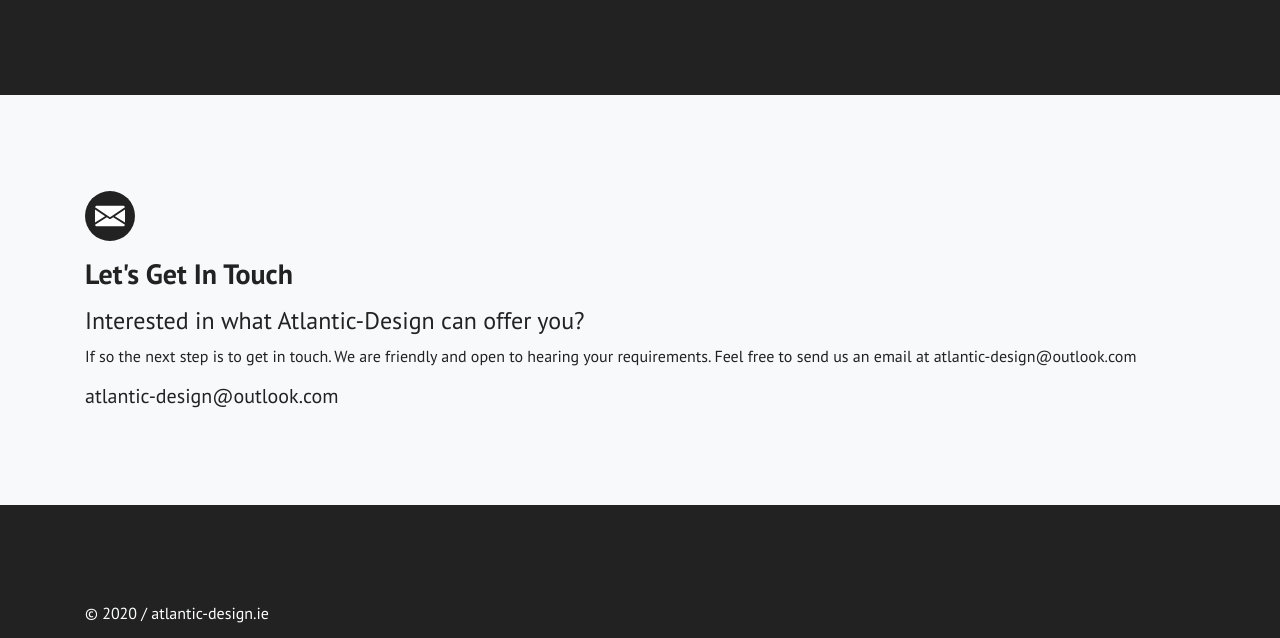
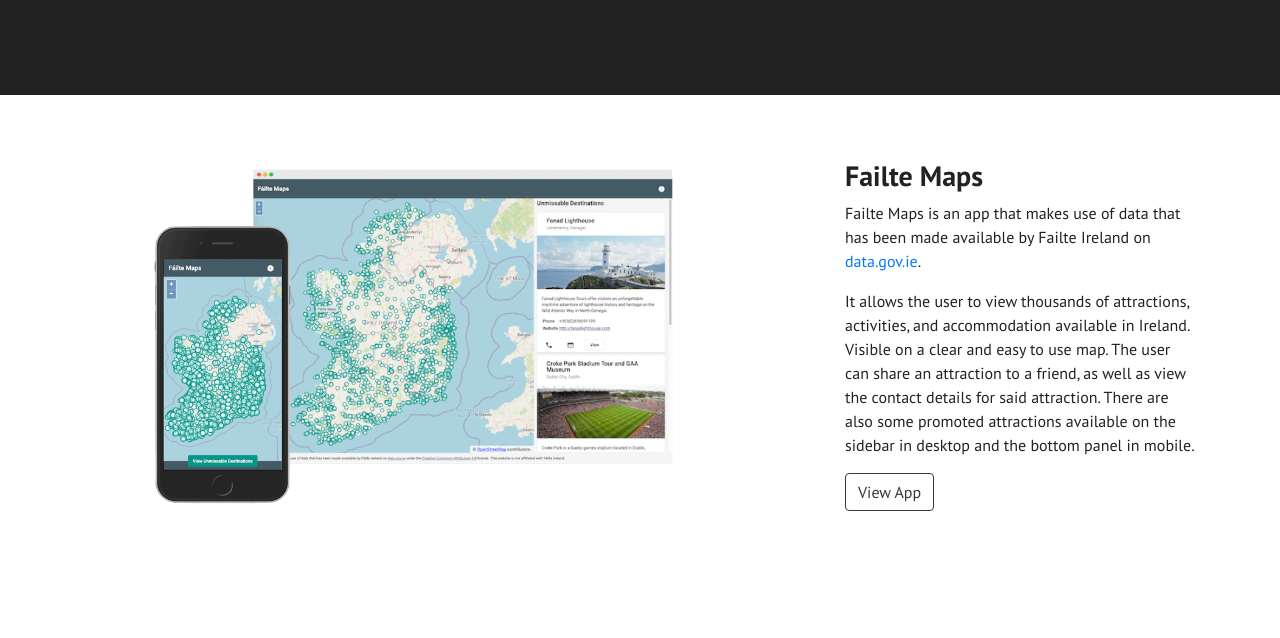
Before and after one commit to AtlanticDesign-ie/AtlanticDesign-ie.github.io, a plain HTML site: page index.html in a window 1280 px wide. Shown: the part 1111-1749 px from the top of the page. Drawn offline with nearby package versions, Linux system fonts and the light colour scheme; a web font is replaced by a local one.

Commit message:
feat: added failte maps link

```diff
--- a/index.html
+++ b/index.html
@@ -26,10 +26,26 @@
       content="Web Design and Development. Located in Donegal and serving the North West with fast and well designed websites."
     />
 
-    <link rel="apple-touch-icon" sizes="57x57" href="images/favicon/apple-icon-57x57.png" />
-    <link rel="apple-touch-icon" sizes="60x60" href="images/favicon/apple-icon-60x60.png" />
-    <link rel="apple-touch-icon" sizes="72x72" href="images/favicon/apple-icon-72x72.png" />
-    <link rel="apple-touch-icon" sizes="76x76" href="images/favicon/apple-icon-76x76.png" />
+    <link
+      rel="apple-touch-icon"
+      sizes="57x57"
+      href="images/favicon/apple-icon-57x57.png"
+    />
+    <link
+      rel="apple-touch-icon"
+      sizes="60x60"
+      href="images/favicon/apple-icon-60x60.png"
+    />
+    <link
+      rel="apple-touch-icon"
+      sizes="72x72"
+      href="images/favicon/apple-icon-72x72.png"
+    />
+    <link
+      rel="apple-touch-icon"
+      sizes="76x76"
+      href="images/favicon/apple-icon-76x76.png"
+    />
     <link
       rel="apple-touch-icon"
       sizes="114x114"
@@ -61,12 +77,30 @@
       sizes="192x192"
       href="images/favicon/android-icon-192x192.png"
     />
-    <link rel="icon" type="image/png" sizes="32x32" href="images/favicon/favicon-32x32.png" />
-    <link rel="icon" type="image/png" sizes="96x96" href="images/favicon/favicon-96x96.png" />
-    <link rel="icon" type="image/png" sizes="16x16" href="images/favicon/favicon-16x16.png" />
+    <link
+      rel="icon"
+      type="image/png"
+      sizes="32x32"
+      href="images/favicon/favicon-32x32.png"
+    />
+    <link
+      rel="icon"
+      type="image/png"
+      sizes="96x96"
+      href="images/favicon/favicon-96x96.png"
+    />
+    <link
+      rel="icon"
+      type="image/png"
+      sizes="16x16"
+      href="images/favicon/favicon-16x16.png"
+    />
     <link rel="manifest" href="images/favicon/manifest.json" />
     <meta name="msapplication-TileColor" content="#ffffff" />
-    <meta name="msapplication-TileImage" content="images/favicon/ms-icon-144x144.png" />
+    <meta
+      name="msapplication-TileImage"
+      content="images/favicon/ms-icon-144x144.png"
+    />
     <meta name="theme-color" content="#ffffff" />
 
     <title>Atlantic Design</title>
@@ -106,6 +140,11 @@
                 <li class="atl-nav__item nav-item">
                   <a class="atl-nav__link nav-link py-3 mt-1" href="#services"
                     >Services</a
+                  >
+                </li>
+                <li class="atl-nav__item nav-item">
+                  <a class="atl-nav__link nav-link py-3 mt-1" href="#showcase"
+                    >Showcase</a
                   >
                 </li>
                 <li class="atl-nav__item nav-item">
@@ -177,7 +216,7 @@
                   x="0px"
                   y="0px"
                   viewBox="0 0 512 512"
-                  style="enable-background:new 0 0 512 512;"
+                  style="enable-background: new 0 0 512 512"
                   xml:space="preserve"
                 >
                   <g>
@@ -250,6 +289,39 @@
     </div>
     <!-- /endorsements -->
 
+    <!-- showcase -->
+    <div id="showcase" class="atl-showcase py-5 failte-maps-theme">
+      <div class="container py-3">
+        <div class="row">
+          <div class="col-md col-md-8 mb-3 mb-md-5 mb-md-0">
+            <img src="./images/failte-maps.png" alt="" />
+          </div>
+          <div class="col-md mb-3 mb-md-5 mb-md-0">
+            <div class="atl-service-card">
+              <div class="atl-service-card__content">
+                <h3>Failte Maps</h3>
+                <p>
+                  Failte Maps is an app that makes use of data that has been
+                  made available by Failte Ireland on
+                  <a href="https://data.gov.ie/" target="_blank">data.gov.ie</a>.
+                </p>
+                <p>
+                  It allows the user to view thousands of attractions,
+                  activities, and accommodation available in Ireland. Visible on
+                  a clear and easy to use map. The user can share an attraction
+                  to a friend, as well as view the contact details for said
+                  attraction. There are also some promoted attractions available
+                  on the sidebar in desktop and the bottom panel in mobile.
+                </p>
+                <a type="button" class="btn btn-outline-dark" href="https://failte-maps.ie/" target="_blank">View App</a>
+              </div>
+            </div>
+          </div>
+        </div>
+      </div>
+    </div>
+    <!-- /showcase -->
+
     <!-- contact -->
     <div id="contact" class="atl-contact py-5 cloudy-theme">
       <div class="container py-3 py-lg-5">
@@ -264,7 +336,7 @@
                 x="0px"
                 y="0px"
                 viewBox="0 0 512 512"
-                style="enable-background:new 0 0 512 512;"
+                style="enable-background: new 0 0 512 512"
                 xml:space="preserve"
               >
                 <g>
@@ -296,12 +368,8 @@
                 </g>
               </svg>
             </div>
-            <h3 class="mb-3">
-              Let's Get In Touch
-            </h3>
-            <p class="h4">
-              Interested in what Atlantic-Design can offer you?
-            </p>
+            <h3 class="mb-3">Let's Get In Touch</h3>
+            <p class="h4">Interested in what Atlantic-Design can offer you?</p>
             <p>
               If so the next step is to get in touch. We are friendly and open
               to hearing your requirements. Feel free to send us an email at
@@ -360,7 +428,7 @@
                 </g>
               </g>
             </svg>
-            <span class="h2 m-0 pl-3 brand-text" style="vertical-align: middle;"
+            <span class="h2 m-0 pl-3 brand-text" style="vertical-align: middle"
               >Atlantic-Design</span
             >
           </div>
--- a/main.css
+++ b/main.css
@@ -102,6 +102,10 @@ h6 {
   font-weight: bold;
   font-family: var(--body-font);
 }
+
+img {
+  max-width: 100%;
+}
 /* /base */
 
 /* nav */
```
Also changed, not shown: images/failte-maps.png (added).
